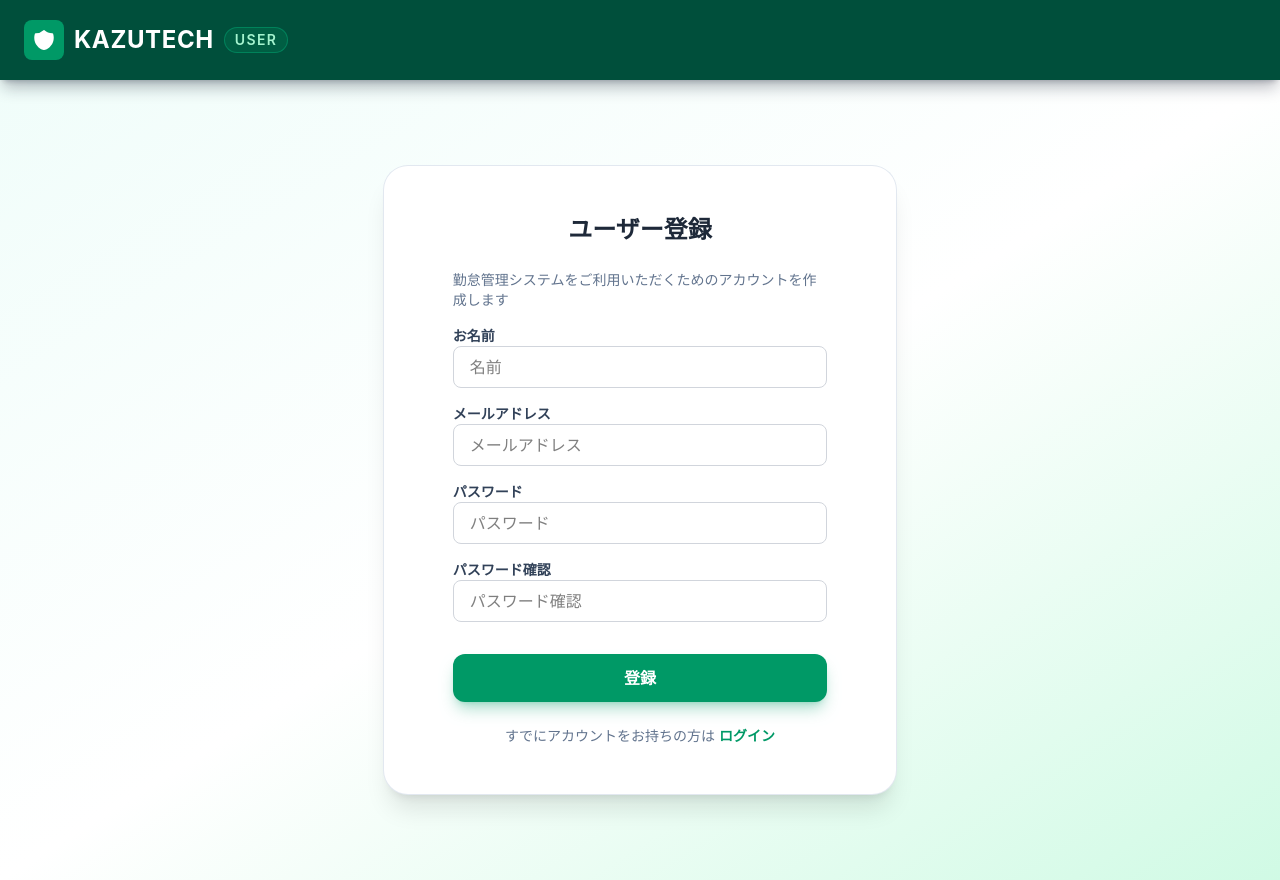
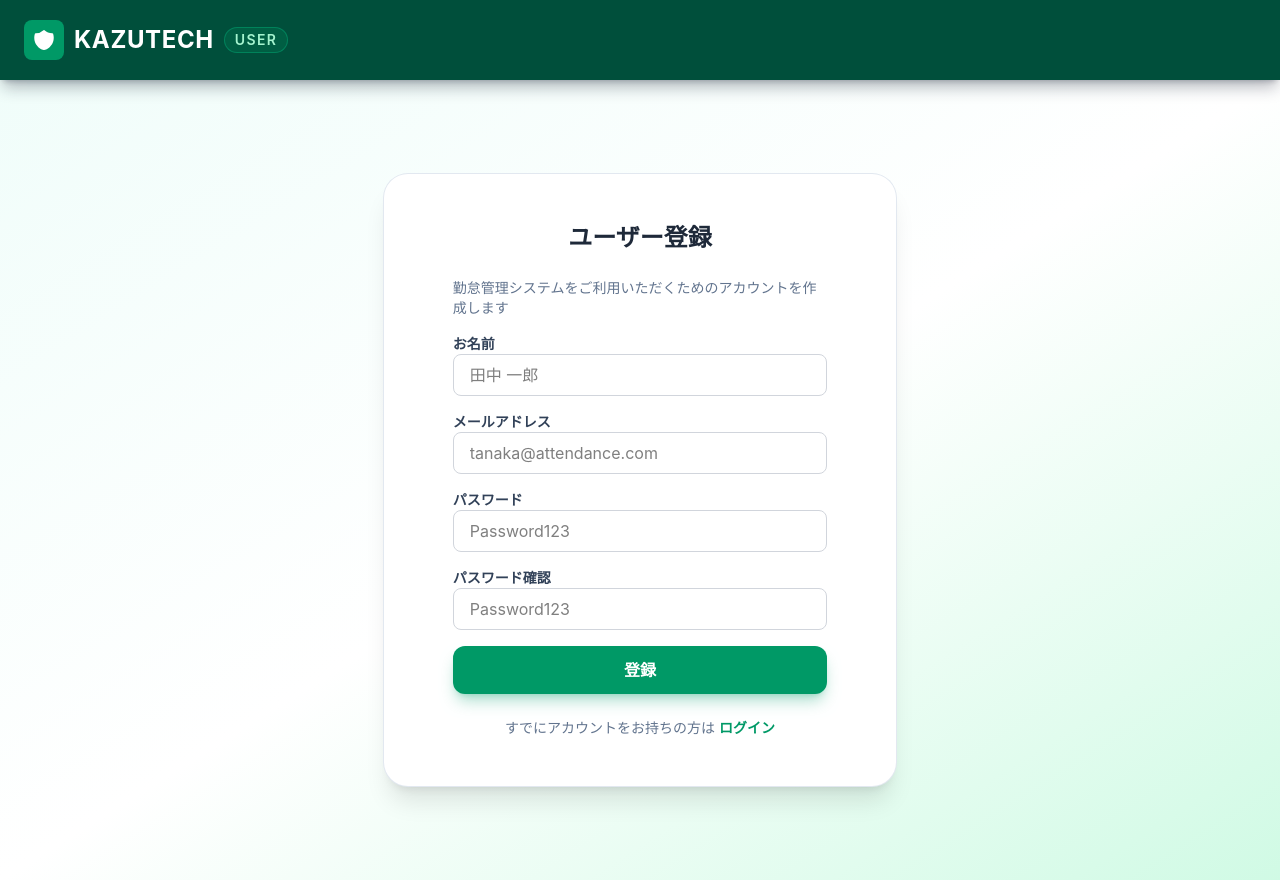
Before and after one commit to kazyuaki/attendance-management-app-by-react, a React (Vite) app in the folder node/: page /register in a window 1280 px wide. Built offline with nearby package versions, Linux system fonts and the light colour scheme.

Commit message:
♻️ 会員登録ページリファクタ

```diff
--- a/node/src/pages/user/UserRegisterPage.tsx
+++ b/node/src/pages/user/UserRegisterPage.tsx
@@ -3,37 +3,82 @@ import { userRegister } from "../../api/user/auth";
 import { Link, useNavigate } from "react-router-dom";
 import toast from "react-hot-toast";
 
+type FormState = {
+  name: string;
+  email: string;
+  password: string;
+  passwordConfirmation: string;
+};
+
+const initialFormState: FormState = {
+  name: "",
+  email: "",
+  password: "",
+  passwordConfirmation: "",
+};
+
+const inputFields = [
+  {
+    name: "name",
+    label: "お名前",
+    type: "text",
+    placeholder: "田中 一郎",
+  },
+  {
+    name: "email",
+    label: "メールアドレス",
+    type: "email",
+    placeholder: "tanaka@attendance.com",
+  },
+  {
+    name: "password",
+    label: "パスワード",
+    type: "password",
+    placeholder: "Password123",
+  },
+  {
+    name: "passwordConfirmation",
+    label: "パスワード確認",
+    type: "password",
+    placeholder: "Password123",
+  },
+] as const;
+
 /**
  *  会員登録ページ
  *  - ユーザー登録フォームを実装
  *  - フォーム送信時にuserRegister関数を呼び出してAPIに登録リクエストを送る
- *  - 登録成功後はログインページなどにリダイレクトする（実装は後で）
+ *  - 登録成功後はメール認証画面にリダイレクトする
  */
 export default function UserRegisterPage() {
-  const [name, setName] = useState("");
-  const [email, setEmail] = useState("");
-  const [password, setPassword] = useState("");
-  const [passwordConfirmation, setPasswordConfirmation] = useState("");
+  const [form, setForm] = useState<FormState>(initialFormState);
   const [error, setError] = useState("");
   const navigate = useNavigate();
 
+  const handleChange = (name: keyof FormState, value: string) => {
+    setForm((prev) => ({
+      ...prev,
+      [name]: value,
+    }));
+  };
   const handleSubmit = async (e: React.FormEvent) => {
     e.preventDefault();
+    setError("");
 
     try {
       await userRegister({
-        name,
-        email,
-        password,
-        password_confirmation: passwordConfirmation,
+        name: form.name,
+        email: form.email,
+        password: form.password,
+        password_confirmation: form.passwordConfirmation,
       });
       toast.success("登録しました。メールを確認してください。");
       navigate("/email/verify");
     } catch {
-      toast.error("登録に失敗しました。入力内容を確認してください。");
-      setError("登録に失敗しました。入力内容を確認してください。");
+      const message = "登録に失敗しました。入力内容を確認してください。";
+      toast.error(message);
+      setError(message);
     }
-
   };
   return (
     <main className="flex min-h-screen items-center justify-center bg-linear-to-br from-teal-50 via-white to-emerald-100 px-6 py-10">
@@ -47,75 +92,26 @@ export default function UserRegisterPage() {
         <p className="mx-auto w-[90%] mt-2 mb-4 text-sm text-slate-500">
           勤怠管理システムをご利用いただくためのアカウントを作成します
         </p>
-        <div className="mx-auto w-[90%] mb-4">
+
+        {inputFields.map((field) => (
+          <div key={field.name} className="mx-auto mb-4 w-[90%]">
             <label
-            htmlFor="name"
+              htmlFor={field.name}
               className="block text-sm font-semibold text-slate-700"
             >
-            お名前
+              {field.label}
             </label>
             <input
-            id="name"
-            type="text"
-            placeholder="名前"
-            value={name}
-            onChange={(e) => setName(e.target.value)}
+              id={field.name}
+              type={field.type}
+              placeholder={field.placeholder}
+              value={form[field.name]}
+              onChange={(e) => handleChange(field.name, e.target.value)}
               className="w-full rounded-lg border border-gray-300 px-4 py-2 focus:border-emerald-500 focus:outline-none"
             />
           </div>
-        <div className="mx-auto w-[90%] mb-4">
-          <label
-            htmlFor="email"
-            className="block text-sm font-semibold text-slate-700"
-          >
-            メールアドレス
-          </label>
-          <input
-            id="email"
-            type="email"
-            placeholder="メールアドレス"
-            value={email}
-            onChange={(e) => setEmail(e.target.value)}
-            className="w-full rounded-lg border border-gray-300 px-4 py-2 focus:border-emerald-500 focus:outline-none"
-          />
-        </div>
-        <div className="mx-auto w-[90%] mb-4">
-          <label
-            htmlFor="password"
-            className="block text-sm font-semibold text-slate-700"
-          >
-            パスワード
-          </label>
-          <input
-            id="password"
-            type="password"
-            placeholder="パスワード"
-            value={password}
-            onChange={(e) => setPassword(e.target.value)}
-            className="w-full rounded-lg border border-gray-300 px-4 py-2 focus:border-emerald-500 focus:outline-none"
-          />
-        </div>
-        <div className="mx-auto w-[90%] mb-8">
-          <label
-            htmlFor="passwordConfirmation"
-            className="block text-sm font-semibold text-slate-700"
-          >
-            パスワード確認
-          </label>
-          <input
-            id="passwordConfirmation"
-            type="password"
-            placeholder="パスワード確認"
-            value={passwordConfirmation}
-            onChange={(e) => setPasswordConfirmation(e.target.value)}
-            className="w-full rounded-lg border border-gray-300 px-4 py-2 focus:border-emerald-500 focus:outline-none"
-          />
-        </div>
-        {error && (
-          <p className="mb-4 text-red-500">
-            {error}
-          </p>
-        )}
+        ))}
+        {error && <p className="mx-auto mb-4 w-[90%] text-red-500">{error}</p>}
 
         <div className="mx-auto w-[90%] mb-6 text-sm text-slate-500">
           <button
```
Lines whose indentation alone changed are shown as unchanged.
